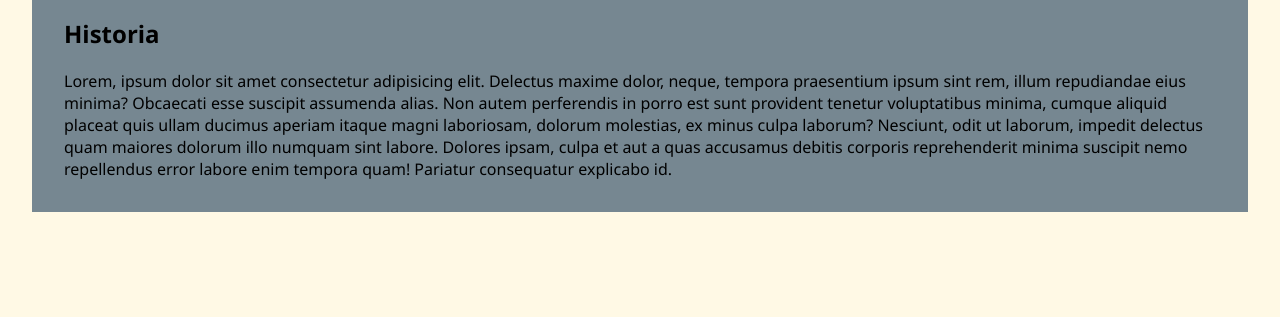
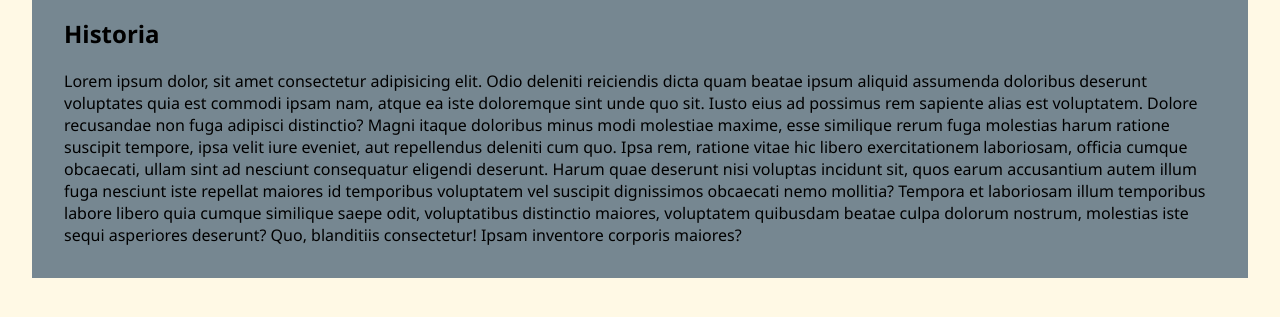
Before and after one commit to Lov3Life/religie_abrahamiczne, a plain HTML site: page subpages/judaism.html in a window 1280 px wide. Shown: the part 163-480 px from the top of the page. Drawn offline with Linux system fonts and the light colour scheme.

Commit message:
Update judaism.html

```diff
--- a/subpages/judaism.html
+++ b/subpages/judaism.html
@@ -33,11 +33,14 @@
         <article>
           <h2>Historia</h2>
           <p>
-            Lorem, ipsum dolor sit amet consectetur adipisicing elit. Delectus maxime dolor, neque, tempora praesentium ipsum sint rem, illum
-            repudiandae eius minima? Obcaecati esse suscipit assumenda alias. Non autem perferendis in porro est sunt provident tenetur voluptatibus
-            minima, cumque aliquid placeat quis ullam ducimus aperiam itaque magni laboriosam, dolorum molestias, ex minus culpa laborum? Nesciunt,
-            odit ut laborum, impedit delectus quam maiores dolorum illo numquam sint labore. Dolores ipsam, culpa et aut a quas accusamus debitis
-            corporis reprehenderit minima suscipit nemo repellendus error labore enim tempora quam! Pariatur consequatur explicabo id.
+            Lorem ipsum dolor, sit amet consectetur adipisicing elit. Odio deleniti reiciendis dicta quam beatae ipsum aliquid assumenda doloribus deserunt
+            voluptates quia est commodi ipsam nam, atque ea iste doloremque sint unde quo sit. Iusto eius ad possimus rem sapiente alias est voluptatem. Dolore
+            recusandae non fuga adipisci distinctio? Magni itaque doloribus minus modi molestiae maxime, esse similique rerum fuga molestias harum ratione
+            suscipit tempore, ipsa velit iure eveniet, aut repellendus deleniti cum quo. Ipsa rem, ratione vitae hic libero exercitationem laboriosam, officia
+            cumque obcaecati, ullam sint ad nesciunt consequatur eligendi deserunt. Harum quae deserunt nisi voluptas incidunt sit, quos earum accusantium autem
+            illum fuga nesciunt iste repellat maiores id temporibus voluptatem vel suscipit dignissimos obcaecati nemo mollitia? Tempora et laboriosam illum
+            temporibus labore libero quia cumque similique saepe odit, voluptatibus distinctio maiores, voluptatem quibusdam beatae culpa dolorum nostrum,
+            molestias iste sequi asperiores deserunt? Quo, blanditiis consectetur! Ipsam inventore corporis maiores?
           </p>
         </article>
       </section>
```
